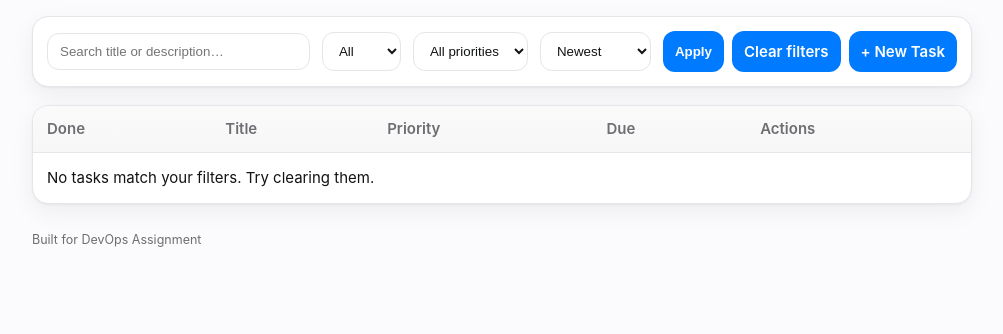
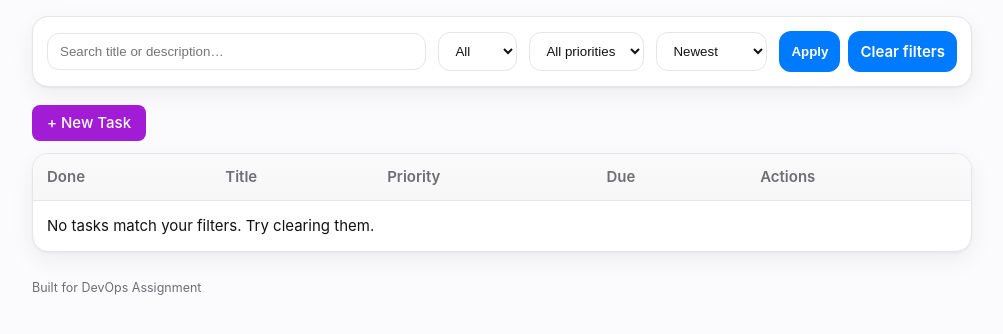
Before and after one commit to adriFCM/todo-app, a Django app: page / in a window 1280 px wide. Shown: the part 82-416 px from the top of the page, without its empty margins (138-1141 px from the left). Run offline with Django 5.2, Linux system fonts and the light colour scheme; data that the repository does not hold is empty.

Commit message:
UI: place +New Task in a different place

```diff
--- a/templates/tasks/task_list.html
+++ b/templates/tasks/task_list.html
@@ -1,5 +1,22 @@
 {% extends "base.html" %}
 {% block content %}
+<style>
+  .btn-purple {
+    background:#a21cd6;   /* purple background */
+    color:#fff;           /* white text */
+    border:1px solid transparent;
+    border-radius:8px;    /* same rounding as your other buttons */
+    padding:6px 14px;     /* same padding as other buttons */
+    font-weight:500;
+    display:inline-block;
+    text-align:center;
+    cursor:pointer;
+    transition:background 0.2s;
+  }
+  .btn-purple:hover {
+    background:#6d28d9;   /* darker purple on hover */
+  }
+</style>
 
 <form method="get" class="toolbar"
       style="display:flex; gap:12px; align-items:center; flex-wrap:nowrap;">
@@ -36,14 +53,16 @@
   <div style="margin-left:auto; display:flex; gap:8px;">
     <button type="submit" class="btn">Apply</button>
     <a class="btn" href="{% url 'task_list' %}">Clear filters</a>
-    <a class="btn" href="{% url 'task_create' %}" style="text-decoration:none; display:inline-block;">
-      + New Task
     </a>
   </div>
 </form>
 
-
-
+<div class="divider"></div>
+<div style="display:flex; align-items:center; justify-content:flex-start; margin:10px 0 12px;">
+  <a href="{% url 'task_create' %}" class="btn btn-purple">
+  + New Task
+</a>
+</div>
 
 
 <table class="card-table">
```
